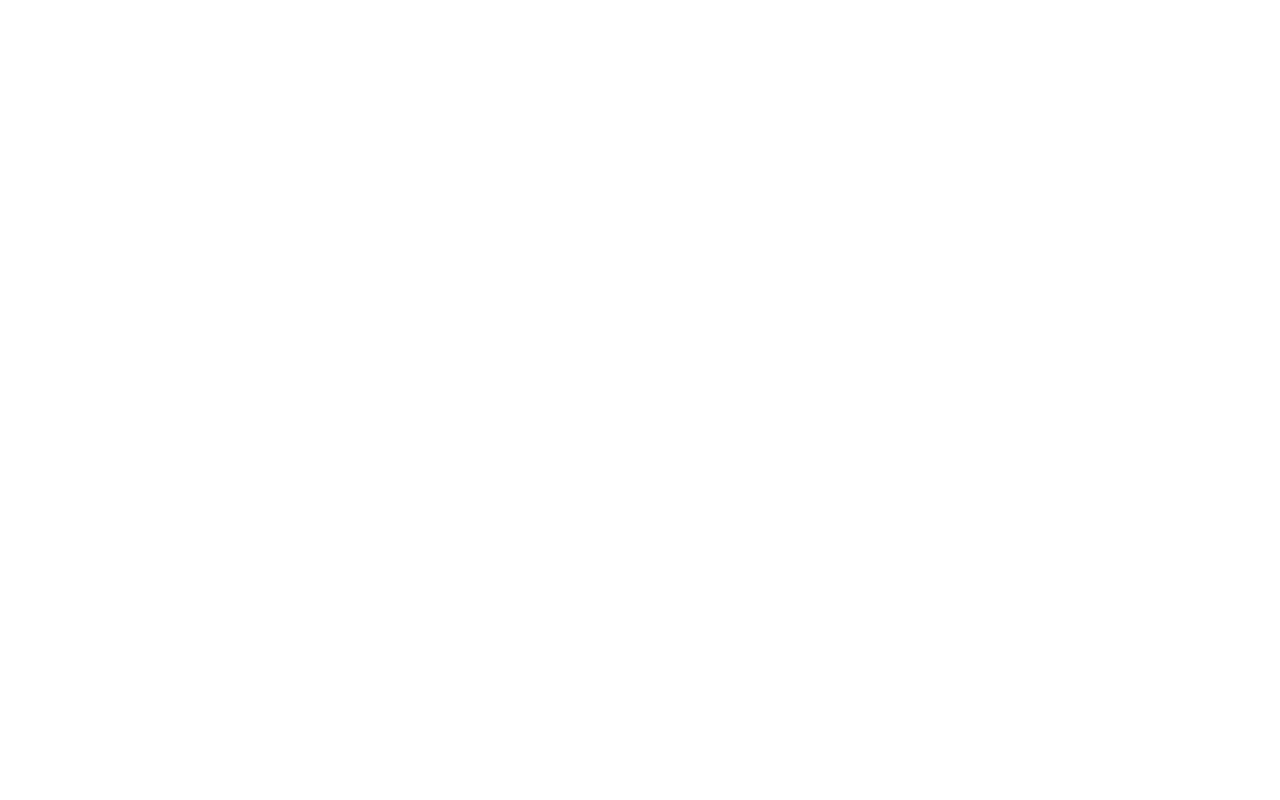
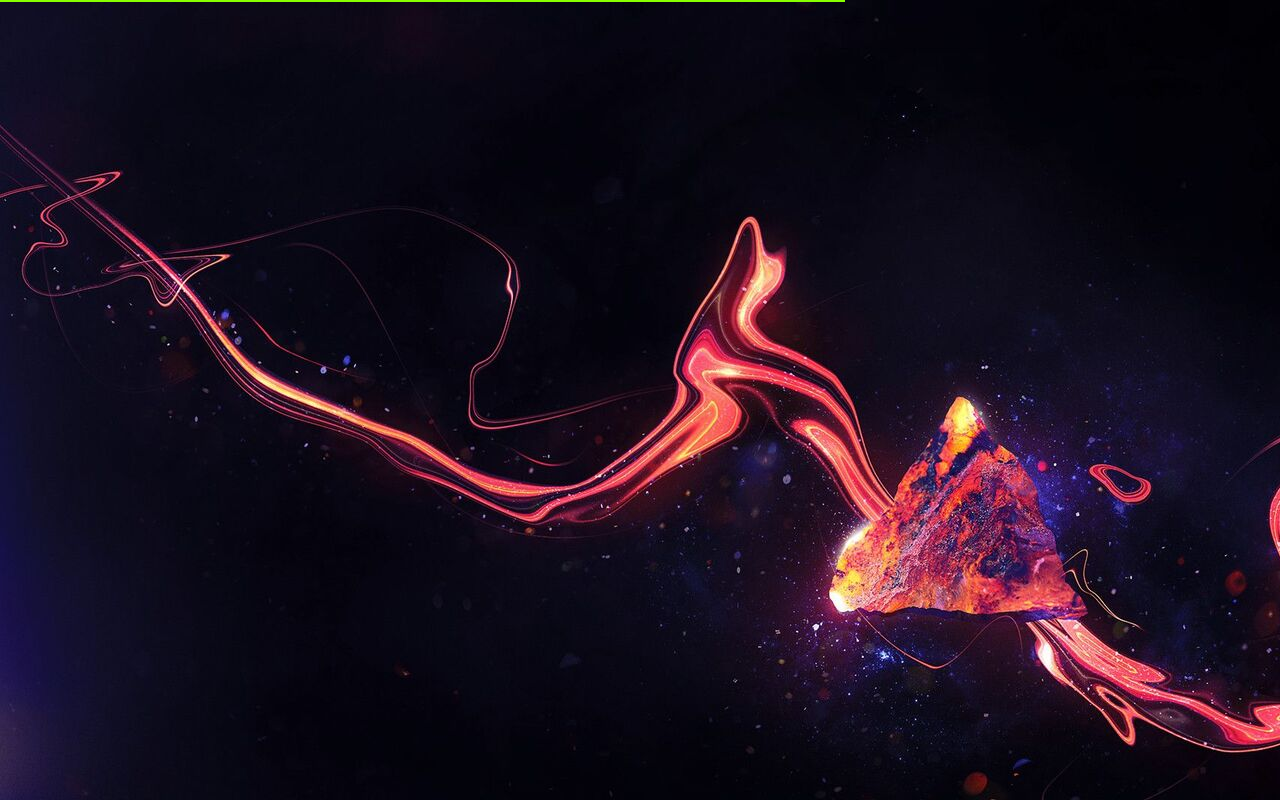
Before and after one commit to Kronapsys/websiteCV, a plain HTML site: page index.html in a window 1280 px wide. Drawn offline with nearby package versions, Linux system fonts and the light colour scheme.

Commit message:
Añadido fondo y se han hecho cambios menores respecto al diseño base

```diff
--- a/css/style.css
+++ b/css/style.css
@@ -0,0 +1,29 @@
+html{
+    font-size: calc(5px + 1vw);
+}
+
+body{
+    background-image: url(../img/fondo.jpg);
+    width: 100%;
+    height: 100%;
+}
+
+#esqueleto {
+    border: 0.1em solid rgb(136, 255, 0);
+  }
+
+.main{
+    display: flex;
+    flex-direction: row;
+}
+
+.caja1{
+    width: 33%;
+    height: 100%;
+}
+
+.centro{
+    width: 33%;
+    height: 100%;
+    background-color:grey;
+}
--- a/index.html
+++ b/index.html
@@ -2,8 +2,9 @@
 <html lang="en">
   <head>
     <meta charset="UTF-8" />
-    <meta name="viewport" content="width=device-width, initial-scale=1.0" />
-    <title>Bienvenido :)</title>
+    <!-- <meta name="viewport" content="width=device-width, initial-scale=1.0" /> -->
+    <meta name="viewport" content="initial-scale=1, maximum-scale=1" width=device-width />
+    <title>Hola, me presento :)</title>
 
     <!-- CSS Bootstrap -->
     <link
@@ -15,7 +16,18 @@
     <!-- CSS -->
     <link href="css/style.css" rel="stylesheet" />
   </head>
+
   <body>
+    <div class="main">
+
+      <div class="caja1" id="esqueleto"></div>
+
+      <div class="centro" id="esqueleto">
+
+      </div>
+
+    </div>
+
     <!-- Scripts Bootstrap -->
     <script
       src="https://cdn.jsdelivr.net/npm/bootstrap@5.0.0-beta1/dist/js/bootstrap.bundle.min.js"
```
Also changed, not shown: img/fondo.jpg (added).
